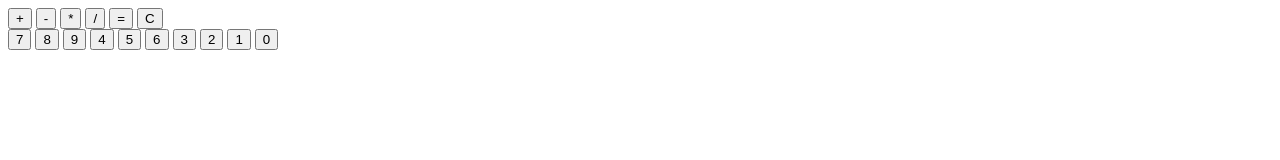
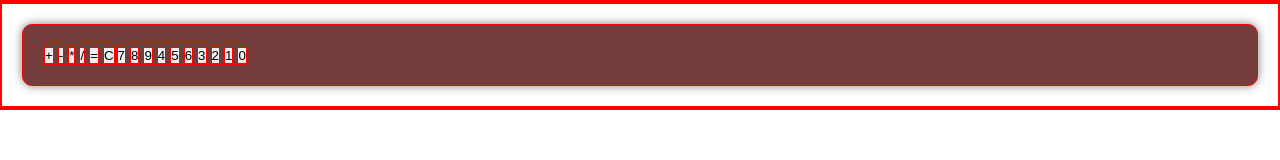
Before and after one commit to kkyouma/calculator, a plain HTML site: page index.html in a window 1280 px wide. Drawn offline with Linux system fonts and the light colour scheme.

Commit message:
Add calculator styles and display class to buttons

```diff
--- a/index.html
+++ b/index.html
@@ -3,21 +3,22 @@
 <head>
   <meta charset="UTF-8">
   <meta name="viewport" content="width=device-width, initial-scale=1.0">
+  <link rel="styleSheet" href="style.css">
   <title>Document</title>
 </head>
 <body>
   <header></header>
-  <section class="calculator">
+  <div class="calculator">
     <div class="operators">
-      <button id="add">+</button>
-      <button id="substract">-</button>
-      <button id="multiply">*</button>
-      <button id="divide">/</button>
-      <button id="equal">=</button>
-      <button id="clear">C</button>
+      <button id="add" class="display">+</button>
+      <button id="substract" class="display">-</button>
+      <button id="multiply" class="display">*</button>
+      <button id="divide" class="display">/</button>
+      <button id="equal" class="display">=</button>
+      <button id="clear" class="display">C</button>
     </div>
     <div class="numbers">
-      <button id="one">7</button>
+      <button id="one" class="">7</button>
       <button id="two">8</button>
       <button id="three">9</button>
       <button id="four">4</button>
@@ -28,7 +29,7 @@
       <button id="nine">1</button>
       <button id="zero">0</button>
     </div>
-  </section>
+  </div>
   <footer></footer>
   </footer>
 <script src="main.js"></script>
--- a/main.js
+++ b/main.js
@@ -7,7 +7,6 @@ const add = () => num1 + num2
 const substract = () => num1 - num2
 const multiply = () => num1 * num2
 const divide = () => num1 / num2
-
 
 
 function operate (num1, operator, num2) {
--- a/style.css
+++ b/style.css
@@ -0,0 +1,15 @@
+* {
+  box-sizing: border-box;
+  margin: 0;
+  padding: 0;
+  border: 1px solid red;
+}
+
+.calculator {
+  background-color: #753c3c;
+  padding: 20px;
+  margin: 20px;
+  border-radius: 10px;
+  box-shadow: 0 0 10px rgba(0, 0, 0, 0.5);
+  display: flex;
+}
```
